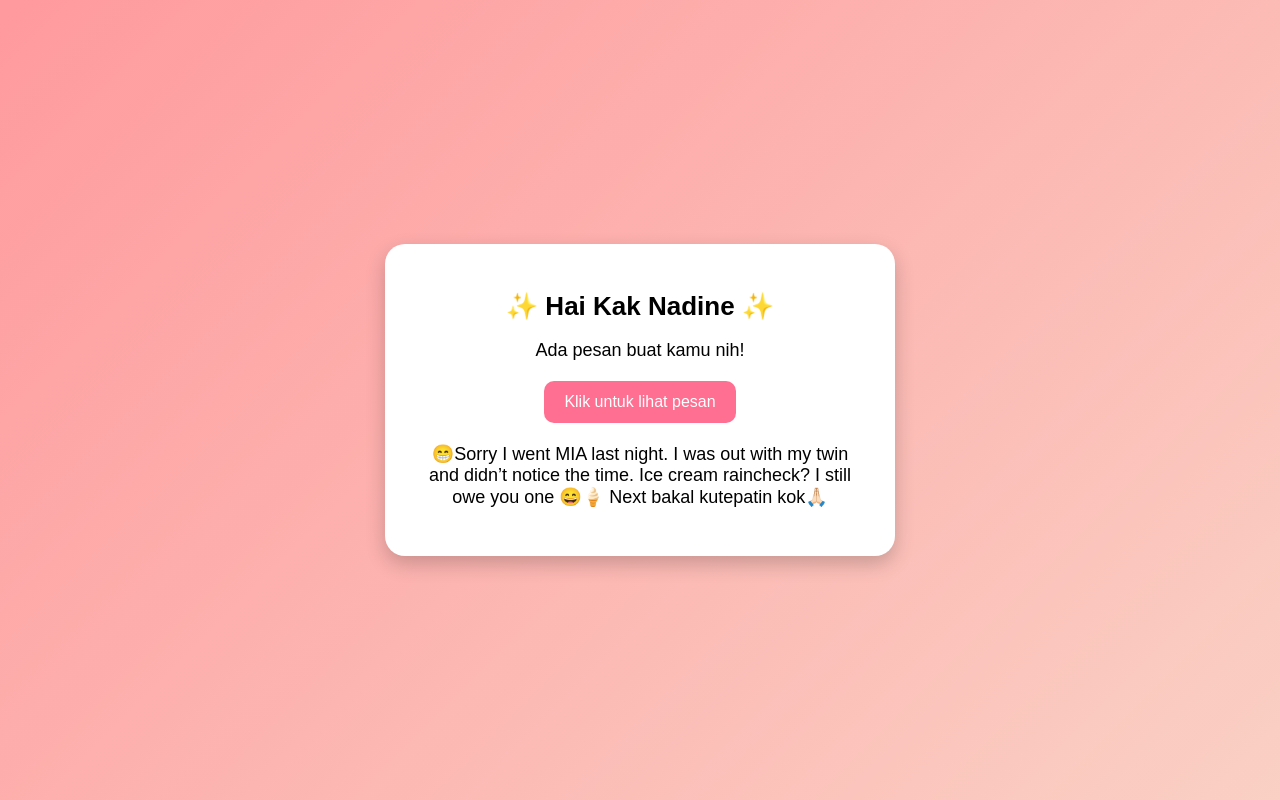
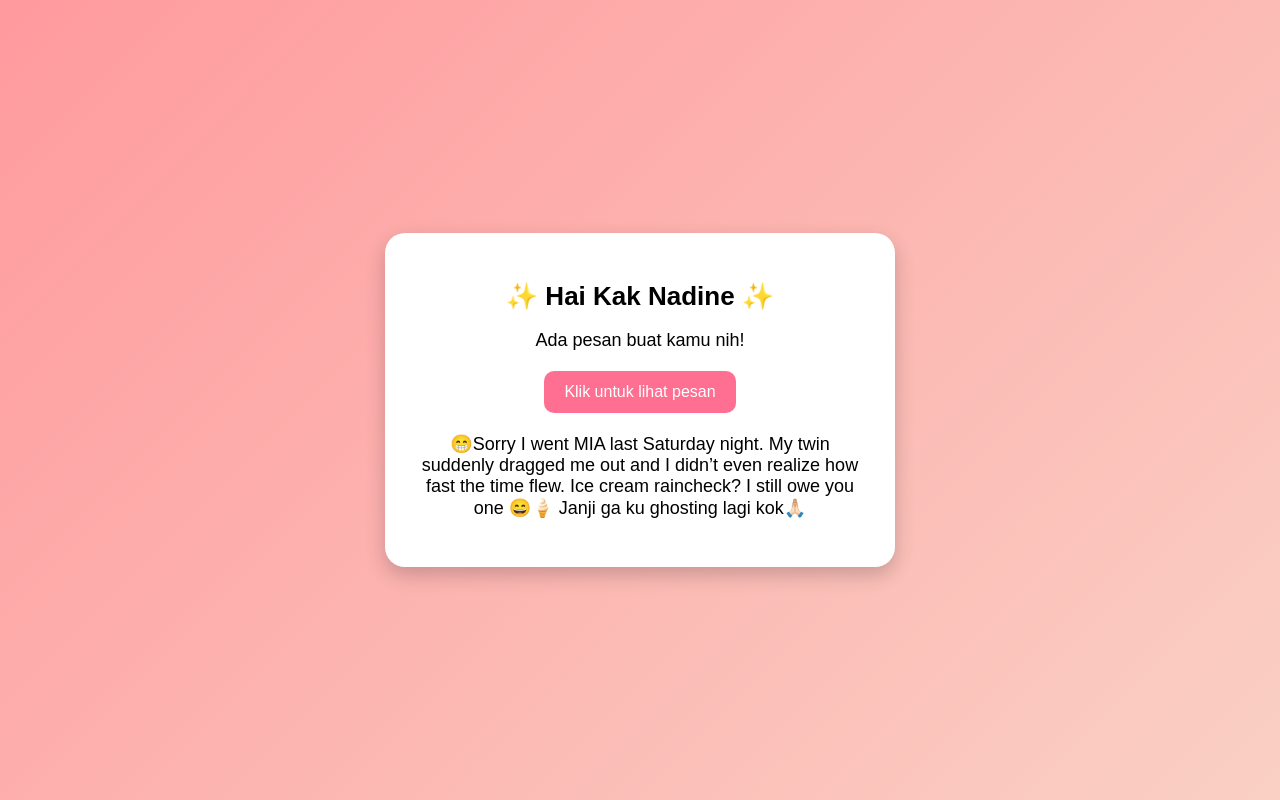
Before and after one commit to zidanfernadi/ucapan, a plain HTML site: page index.html in a window 1280 px wide. Both pictures are taken after a click on the button "Klik untuk lihat pesan". Drawn offline with Linux system fonts and the light colour scheme.

Commit message:
Revise hidden message content in index.html
Updated the hidden message text for clarity and added a specific day reference.

```diff
--- a/index.html
+++ b/index.html
@@ -15,7 +15,7 @@
         <button onclick="showMessage()">Klik untuk lihat pesan</button>
 
         <div id="hidden-message" class="hidden">
-            <p>😁Sorry I went MIA last night. I was out with my twin and didn’t notice the time. Ice cream raincheck? I still owe you one 😄🍦 Next bakal kutepatin kok🙏🏻</p>
+            <p>😁Sorry I went MIA last Saturday night. My twin suddenly dragged me out and I didn’t even realize how fast the time flew. Ice cream raincheck? I still owe you one 😄🍦 Janji ga ku ghosting lagi kok🙏🏻</p>
         </div>
     </div>
 
```
